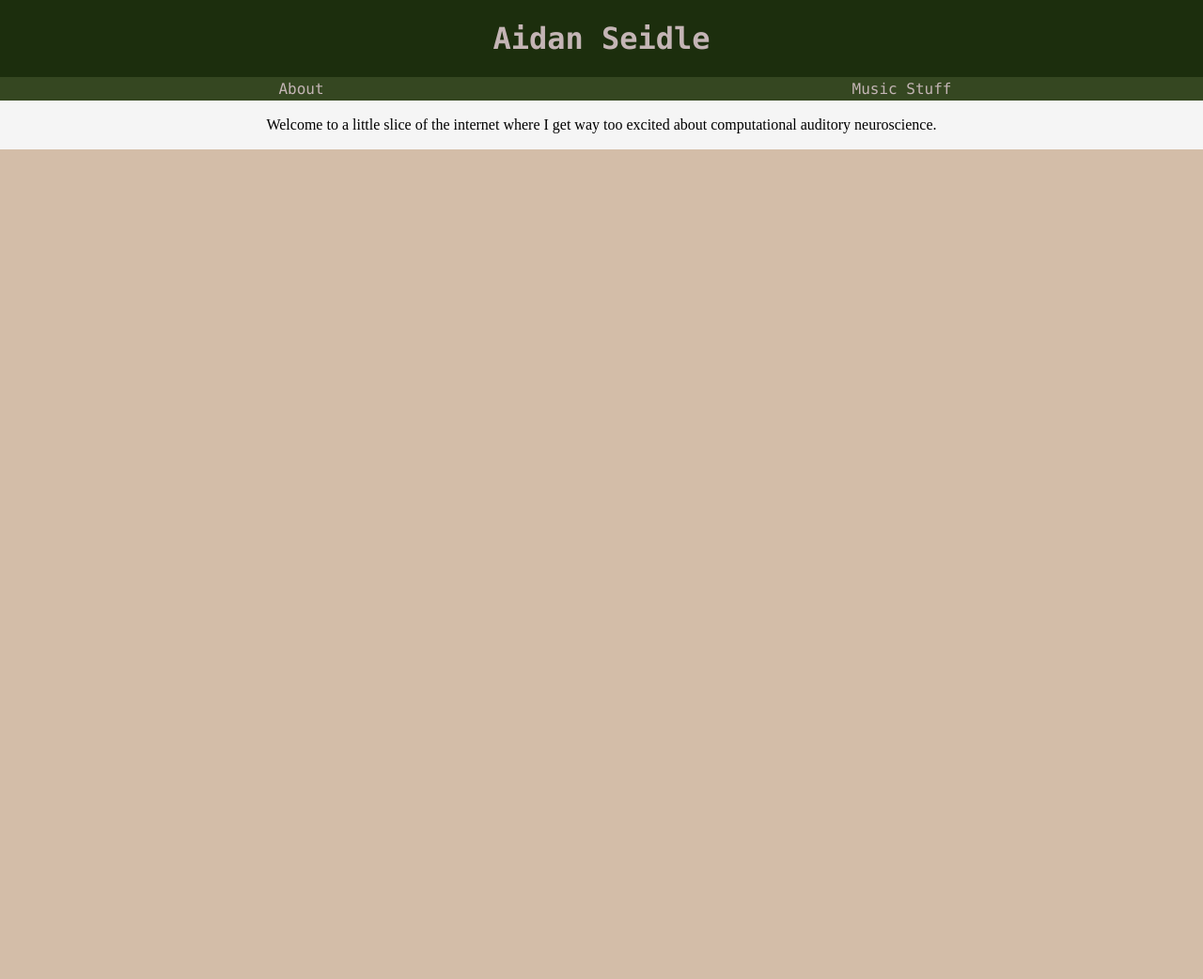
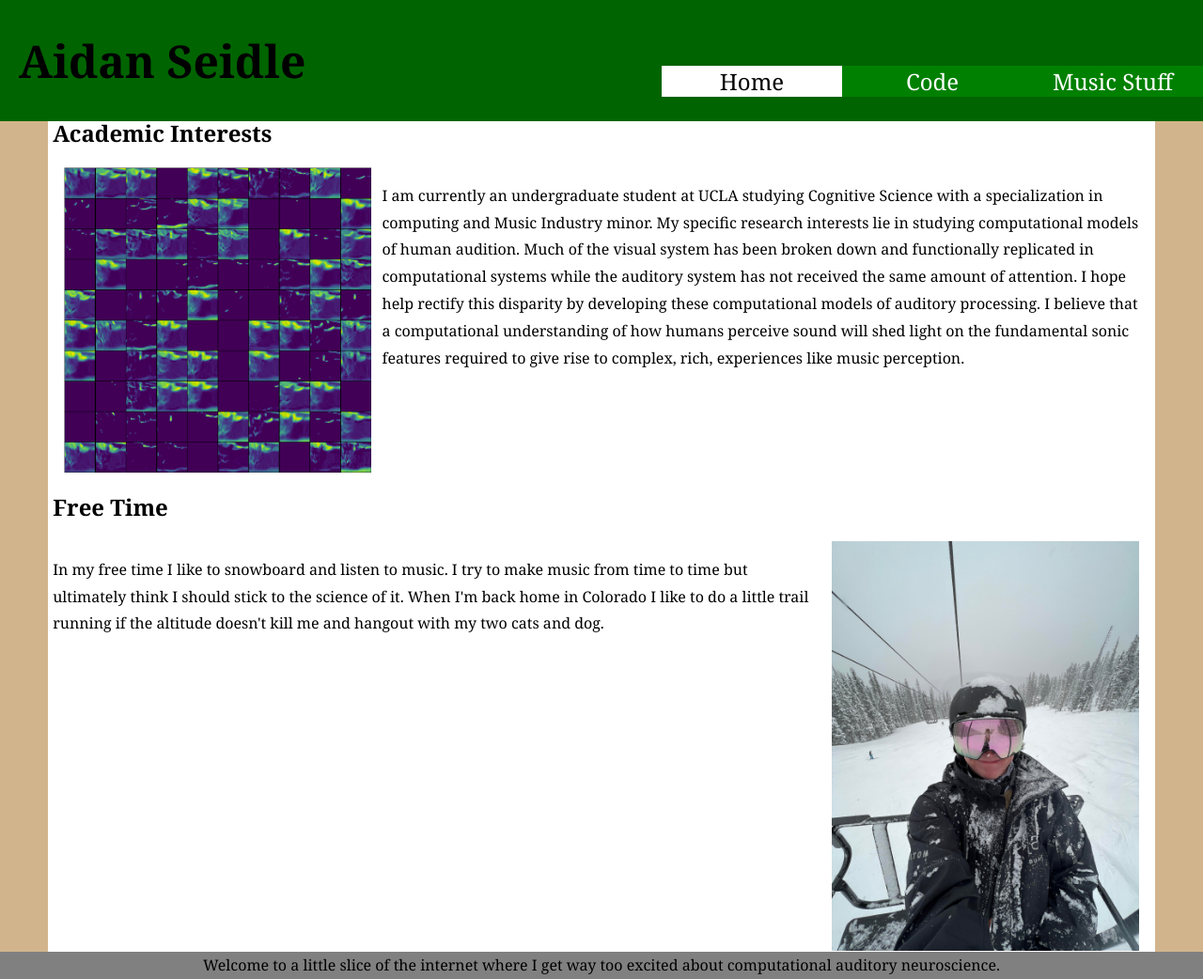
Before and after one commit to AidanSeidle/AidanSeidle.github.io, a PHP site: page / in a window 1280 px wide. Shown: the whole page at 94% size. Before the commit the page ends 159 px from the top, so only its background shows below. Run offline with PHP 8.4, Linux system fonts and the light colour scheme.

```diff
--- a/index.html
+++ b/index.html
@@ -5,29 +5,45 @@
 		<meta charset="UTF-8">
 		<title>Aidan Seidle</title>
 		<link rel="stylesheet" href="styles.css">
+		<script src="index.js" defer></script>
 	</head>
 
 	<body class="body">
 		<header class="header">
-            <a href="index.html"><h1>Aidan Seidle</h1></a>
-			<table class="LinkTable">
-				<tr>
-					<td>
-						<a href="about.html">About</a>
-					</td>
-					<td>
-						<a href="music.html">Music Stuff</a>
-					</td>
-				</tr>
-			</table>
+            <span><h1>Aidan Seidle</h1></span>
+			<span>
+				<nav>
+					<a class="active" href="index.html">Home</a>
+					<a href="code.html">Code</a>
+					<a href="music.html">Music Stuff</a>
+				</nav>
+			</span>
 		</header>
 
 		<main>
-			<div class="content">
-				<div class="pageText">
-					<p>Welcome to a little slice of the internet where I get way too excited about computational auditory neuroscience.</p>
-				</div>
-			</div>
+			<section>
+				<h2>Academic Interests</h2>
+				<img src="/media/Convolusional Kittens.png" alt="Convolutional Kittens!" class="left_img">
+				<p class="right_para">
+					I am currently an undergraduate student at UCLA studying Cognitive Science with a specialization in computing and Music Industry minor.
+					My specific research interests lie in studying computational models of human audition.
+					Much of the visual system has been broken down and functionally replicated in computational systems while the auditory system has not received the same amount of attention.
+					I hope help rectify this disparity by developing these computational models of auditory processing.
+					I believe that a computational understanding of how humans perceive sound will shed light on the fundamental sonic features required to give rise to complex, rich, experiences like music perception.
+				</p>
+			</section>
+			<section>
+				<h2>Free Time</h2>
+				<img src="/media/SnowPic.jpg" alt="Me Skiin n Stuff" class="right_img">
+				<p class="left_para">
+					In my free time I like to snowboard and listen to music. I try to make music from time to time but ultimately think I should stick to the science of it.
+					When I'm back home in Colorado I like to do a little trail running if the altitude doesn't kill me and hangout with my two cats and dog.
+				</p>
+			</section>
 		</main>
+
+		<footer>
+			<p>Welcome to a little slice of the internet where I get way too excited about computational auditory neuroscience.</p>
+		</footer>
 	</body>
 </html>
--- a/styles.css
+++ b/styles.css
@@ -1,73 +1,142 @@
-* {
-    box-sizing: border-box;
+html {
+    background-color: tan;
+    font-family: Georgia, 'Times New Roman', Times, serif;
 }
 
-a {
-    color:rgb(196, 181, 181);
-    text-decoration: none;
+body {
+    height: 100%;
+    width: 100%;
+    margin: 0px;
 }
 
-a:visited {
-    color:rgb(196, 181, 181);
-    text-decoration: none;
+header {
+    background-color: darkgreen;
+    position: fixed;
+    top: 0px;
+    left: 0px;
+    width: 100%;
+    font-size: x-large;
+    z-index: 1;
 }
 
-.body {
-    margin: 0px;
-    padding-top: 0px;
-    padding-left: 0px;
-    background-color: #d3bda8;
-    height: 100%;
+main {
+    background-color: white;
+    position: relative;
+    top: 100px;
+    left: 0px;
+    z-index: 0;
+    padding: 5px;
+    margin-left: 4%;
+    margin-right: 4%;
 }
 
-.header {
-    padding-top: 1px;
-    padding-bottom: 0px;
-
-    font-family: monaco;
-    color: rgb(196, 181, 181);
-    text-align: center;
-
-    background-color: #1c2e0d;
-    background-position: 50% 77%;
-}
-
-.content {
-    padding-top: 0px;
-    padding-bottom: 0px;
+footer {
+    position: relative;
+    float: bottom;
+    bottom: -80px;
+    left: 0px;
+    background-color: grey;
     text-align: center;
 }
 
-table {
-    table-layout: fixed;
-    width: 100%;
+footer p {
+    background-color: initial;
 }
 
-table.LinkTable {
-    background-color: #354721;
-    color: rgb(196, 181, 181);
-    padding-bottom: 0;
-    z-index: 1;
+nav {
+    position: absolute;
+    right: 0px;
+    top: 70px;
+    width: 45%;
+    background-color: green;
 }
 
-
-table.LinkTable td:hover a {
-    color: #3e4444;
+nav a {
+    float: left;
+    text-decoration: none;
+    text-align: center;
+    color: white;
+    width: 33.333%;
 }
 
-table.LinkTable td:hover {
-      background-color: rgb(196, 181, 181);
+nav a:hover {
+    background-color: beige;
+    color: black;
 }
 
-.pageText {
-    padding-top: 1px;
-    padding-bottom: 1px;
-    background-color: whitesmoke;
+nav a.active {
+    background-color: white;
+    color: black;
 }
 
-.footer {
-    background-color: #334e37;
-    box-sizing: border-box;
-    padding-top: 1px;
-    padding-bottom: 1px;
+p {
+    background-color: white;
+    line-height: 180%;
 }
+
+.left_img{
+    padding-left: 1%;
+    padding-right: 1%;
+    float: left;
+    max-width: 28%;
+}
+
+.right_img{
+    padding-left: 1%;
+    padding-right: 1%;
+    float: right;
+    max-width: 28%;
+}
+
+.right_para {
+    float: right;
+    max-width: 70%;
+}
+
+.left_para {
+    float: left;
+    max-width: 70%;
+}
+
+h1 {
+    padding-left: 20px;
+}
+
+section {
+    overflow: hidden;
+    height: auto;
+}
+
+.musicreviewlist {
+    display: inline-flex;
+    width: 100%;
+    border: 1px solid black;
+}
+
+.musicreviewlist a {
+    margin-top: auto;
+    margin-bottom: auto;
+    text-decoration: none;
+    font-size: x-large;
+}
+
+.musicreviewlist img {
+    padding: 10px;
+    width: 100px;
+    object-fit: contain;
+}
+
+.musicreview img {
+    position: relative;
+    top: 10px;
+    left: 10px;
+    width: 20%;
+    max-width: 200px;
+    object-fit: contain;
+}
+
+.musicreview h2 {
+    width: 80%;
+    position: relative;
+    right: 0px;
+}
```
Also changed, not shown: code.html (renamed from about.html, +11 -21 lines), music reviews/music_review_template.html (added, +33 -0 lines), music reviews/reviews/BrockHampton-37th.html (added, +36 -0 lines), music reviews/reviews/MacMiller-TheStarRoom.html (added, +37 -0 lines), music.html (+19 -29 lines), index.js (added), media/Convolusional Kittens.png (added), media/SnowPic.jpg (added), music reviews/cover images/BH37th.jpg (added), music reviews/cover images/MMWMwtSO.jpg (added).
